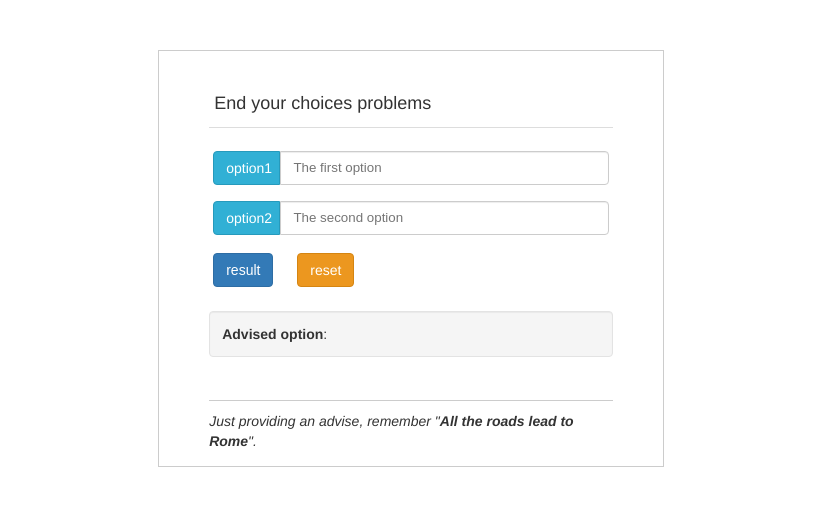
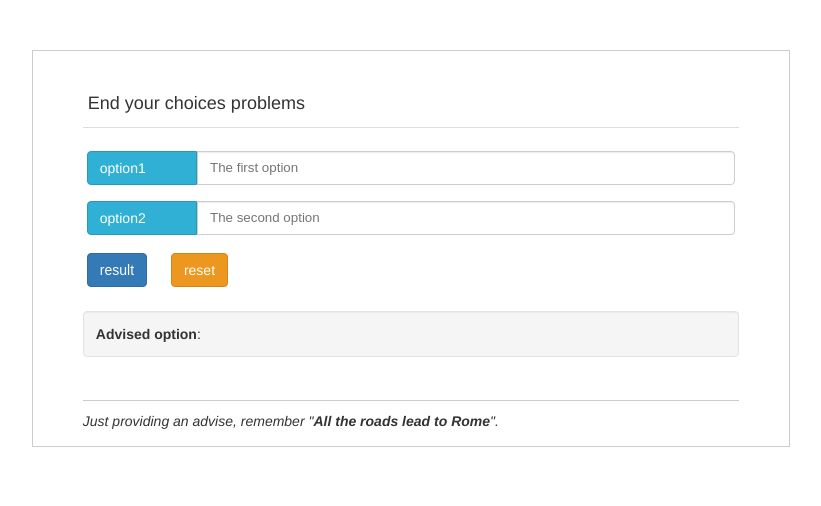
Before and after one commit to Wilfredo-Ho/Learn-Practice, a plain HTML site: page choice.html in a window 1280 px wide. Shown: the whole page, without its empty margins (229-1050 px from the left). Drawn offline with Linux system fonts and the light colour scheme.

Commit message:
add canvas1

```diff
--- a/choice.html
+++ b/choice.html
@@ -1,6 +1,7 @@
 <!DOCTYPE html>
 <html lang="en">
 <head>
+	<meta name="viewport" content="width=device-width, initial-scale=1.0">
 	<meta charset="UTF-8">
 	<title>选择困难症终结者</title>
 
@@ -32,7 +33,7 @@
 		*{box-sizing:border-box;}
 		body{font-family: "Helvetica Neue",Helvetica,Arial,sans-serif;font-size: 14px;line-height: 1.42857143;color: #333;background-color: #fff;}
 		a{text-decoration: none;}
-		.container{width:40%;margin:50px auto;padding:30px 50px 0px 50px;border:1px solid #ccc;}
+		.container{width:100%;margin:50px auto;padding:20px;border:1px solid #ccc;}
 		/*.panel{margin:30px auto;}*/
 		.panel-heading{border-bottom: 1px solid #ddd;padding: 10px 5px;}
 		.panel-heading .panel-title{font-size: 18px;}
@@ -48,6 +49,10 @@
 		.well{padding:12px;border:1px solid #e3e3e3;background:#f5f5f5;border-radius: 4px;box-shadow: inset 0 1px 1px rgba(0,0,0,.05);}
 		.panel-footer{margin-top: 10px;}
 		.panel-footer p{line-height: 1.42857143;padding: 10px 0px;border-top: 1px solid #ccc;margin-bottom: 5px;}
+
+		@media screen and (min-width:768px){
+			.container{width:60%;margin:50px auto;padding:30px 50px 0px 50px;border:1px solid #ccc;}
+		}
 		/*textarea.form-control{width:70%;float:left;margin-left: 20px;}*/
 	</style>
 </head>
```
